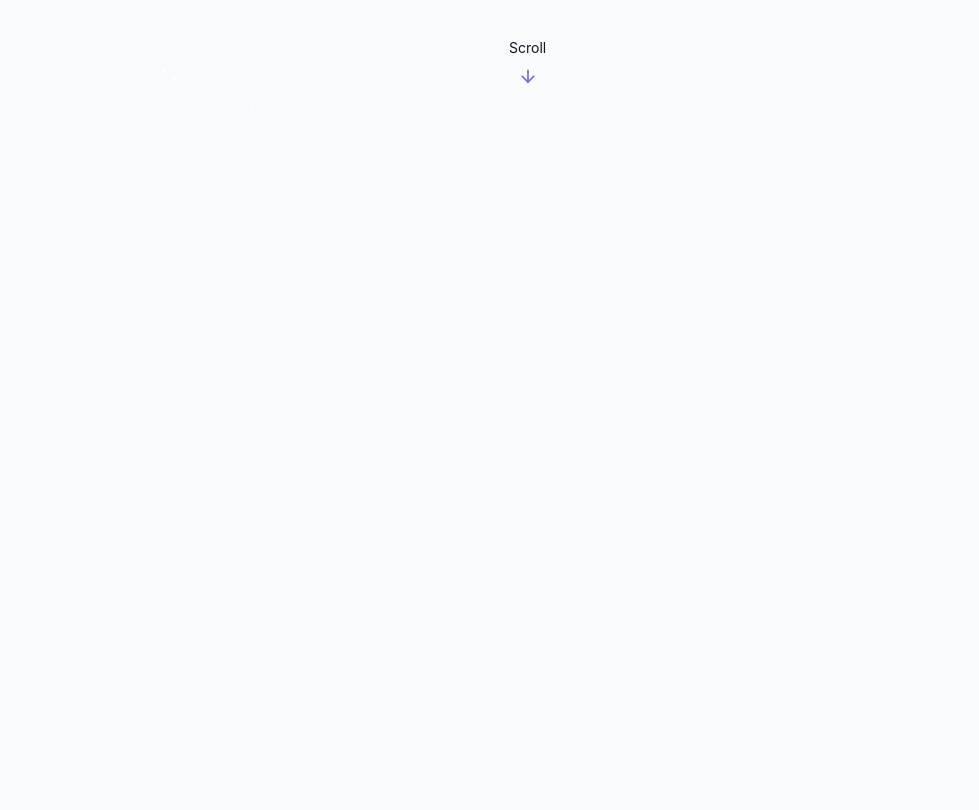
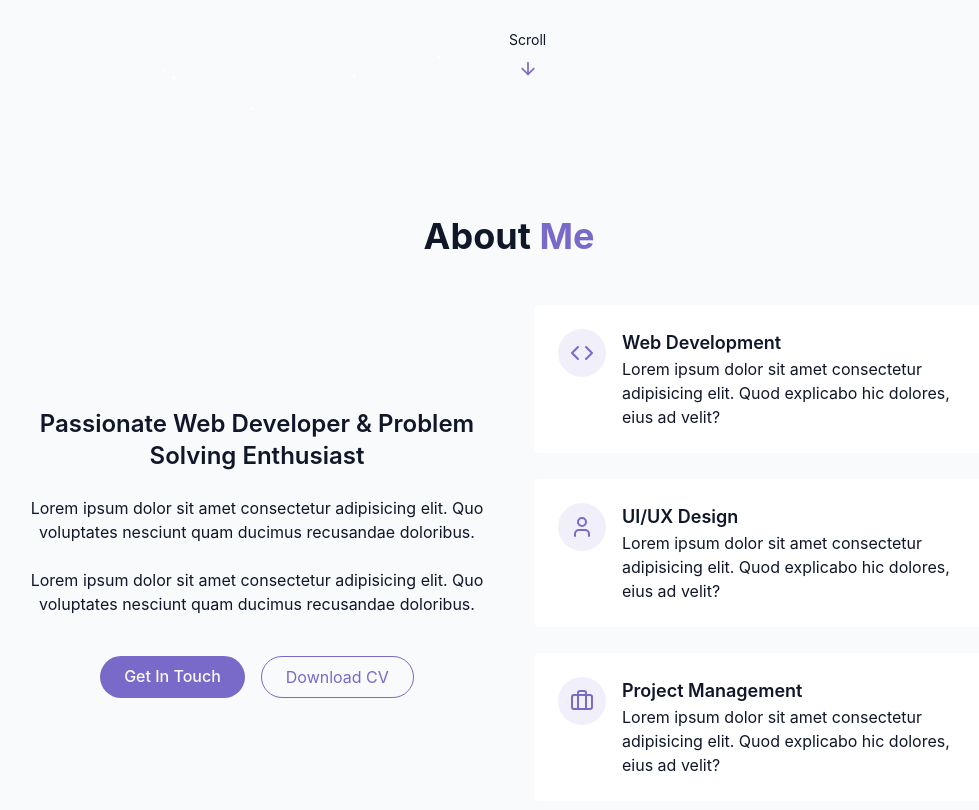
Before and after one commit to thisisarijit/prac-portfolio, a React (Vite) app: page / in a window 1280 px wide. Shown: the part 680-1490 px from the top of the page, without its empty margins (131-1110 px from the left). Before the commit the page ends 800 px from the top, so only its background shows below. Built offline with nearby package versions, Linux system fonts and the light colour scheme.

Commit message:
create About Me section

```diff
--- a/src/components/AboutSection.jsx
+++ b/src/components/AboutSection.jsx
@@ -1,9 +1,89 @@
-import React from 'react'
+import { Briefcase, Code, User } from "lucide-react";
+import React from "react";
 
 const AboutSection = () => {
   return (
-    <section id='#about'></section>
-  )
-}
+    <section id="#about" className="py-24 px-4 relative">
+      <div className="container mx-auto max-w-5xl">
+        <h2 className="text-3xl md:text-4xl font-bold mb-12 text-center ">
+          About <span className="text-primary"> Me</span>
+        </h2>
+        <div className="grid grid-cols-1 md:grid-cols-2 gap-12 items-center">
+          <div className="space-y-6 ">
+            <h3 className="text-2xl font-semibold ">
+              Passionate Web Developer & Problem Solving Enthusiast
+            </h3>
+            <p className="text-muted-foreground">
+              {" "}
+              Lorem ipsum dolor sit amet consectetur adipisicing elit. Quo
+              voluptates nesciunt quam ducimus recusandae doloribus.{" "}
+            </p>
+            <p className="text-muted-foreground">
+              {" "}
+              Lorem ipsum dolor sit amet consectetur adipisicing elit. Quo
+              voluptates nesciunt quam ducimus recusandae doloribus.{" "}
+            </p>
 
-export default AboutSection
+            <div className="flex flex-col sm:flex-row gap-4 pt-4 justify-center">
+              <a href="#contact" className="cosmic-button">
+                Get In Touch
+              </a>
+              <a
+                href=""
+                className=" px-6 py-2 rounded-full border border-primary text-primary hover:bg-primary/10 transition-colors duration-300 "
+              >
+                Download CV
+              </a>
+            </div>
+          </div>
+          <div className="grid grid-cols-1 gap-6 ">
+            <div className="gradient-border p-6 card-hover">
+              <div className="flex items-start gap-4">
+                <div className="p-3 rounded-full bg-primary/10 ">
+                  <Code className=" h-6 w-6 text-primary " />
+                </div>
+                <div className="text-left">
+                  <h4 className="font-semibold text-lg "> Web Development </h4>
+                  <p className="text-muted-foreground">
+                    Lorem ipsum dolor sit amet consectetur adipisicing elit.
+                    Quod explicabo hic dolores, eius ad velit?
+                  </p>
+                </div>
+              </div>
+            </div>
+            <div className="gradient-border p-6 card-hover">
+              <div className="flex items-start gap-4">
+                <div className="p-3 rounded-full bg-primary/10 ">
+                  <User className=" h-6 w-6 text-primary " />
+                </div>
+                <div className="text-left">
+                  <h4 className="font-semibold text-lg "> UI/UX Design </h4>
+                  <p className="text-muted-foreground">
+                    Lorem ipsum dolor sit amet consectetur adipisicing elit.
+                    Quod explicabo hic dolores, eius ad velit?
+                  </p>
+                </div>
+              </div>
+            </div>
+            <div className="gradient-border p-6 card-hover">
+              <div className="flex items-start gap-4">
+                <div className="p-3 rounded-full bg-primary/10 ">
+                  <Briefcase className=" h-6 w-6 text-primary " />
+                </div>
+                <div className="text-left">
+                  <h4 className="font-semibold text-lg ">Project Management</h4>
+                  <p className="text-muted-foreground">
+                    Lorem ipsum dolor sit amet consectetur adipisicing elit.
+                    Quod explicabo hic dolores, eius ad velit?
+                  </p>
+                </div>
+              </div>
+            </div>
+          </div>
+        </div>
+      </div>
+    </section>
+  );
+};
+
+export default AboutSection;
--- a/src/components/HeroSection.jsx
+++ b/src/components/HeroSection.jsx
@@ -21,11 +21,8 @@
             </span>
           </h1>
           <p className="text-lg md:text-xl text-muted-foreground max-2-2xl mx-auto opacity-0 animate-fade-in-delay-3">
-            Enthusiastic software developer with a Master's in Computer
-            Applications (MCA, 2024). Passionate about problem-solving,
-            proficient in C++. Eager to learn and work with new technologies,
-            with knowledge of the MERN stack. Aspiring to grow as a skilled
-            developer and contribute to innovative projects.
+            Competitive Programmer | Problem Solving Enthusiast | MERN Stack
+            Developer
           </p>
           <div className="pt-4 opacity-0 animate-fade-in-delay-4">
             <a href="#projects" className="cosmic-button">
--- a/src/pages/Home.jsx
+++ b/src/pages/Home.jsx
@@ -3,6 +3,7 @@
 import StarBackground from "@/components/StarBackground";
 import Navbar from "../components/Navbar";
 import HeroSection from "../components/HeroSection";
+import AboutSection from "../components/AboutSection";
 
 const Home = () => {
   return (
@@ -19,6 +20,7 @@
       {/* Main Content */}
       <main>
         <HeroSection />
+        <AboutSection />
       </main>
       {/* Footer */}
     </div>
```
